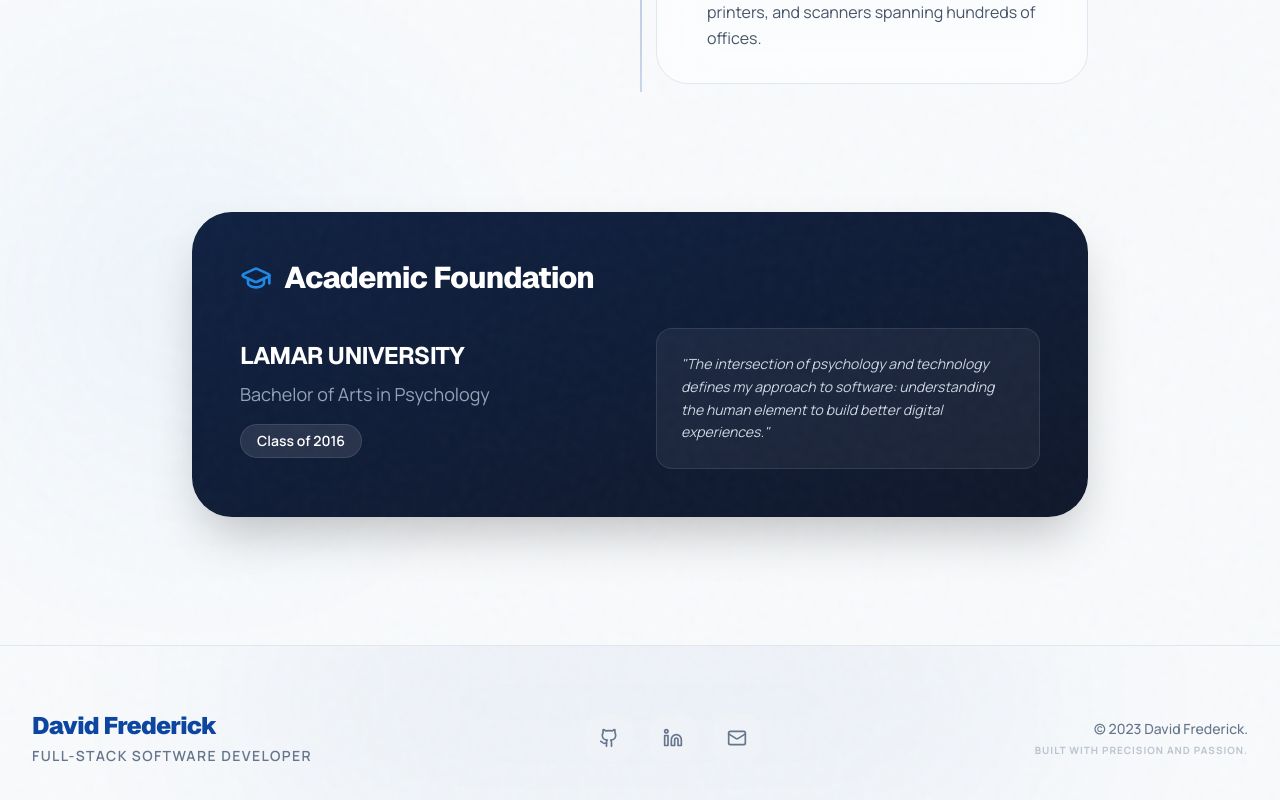
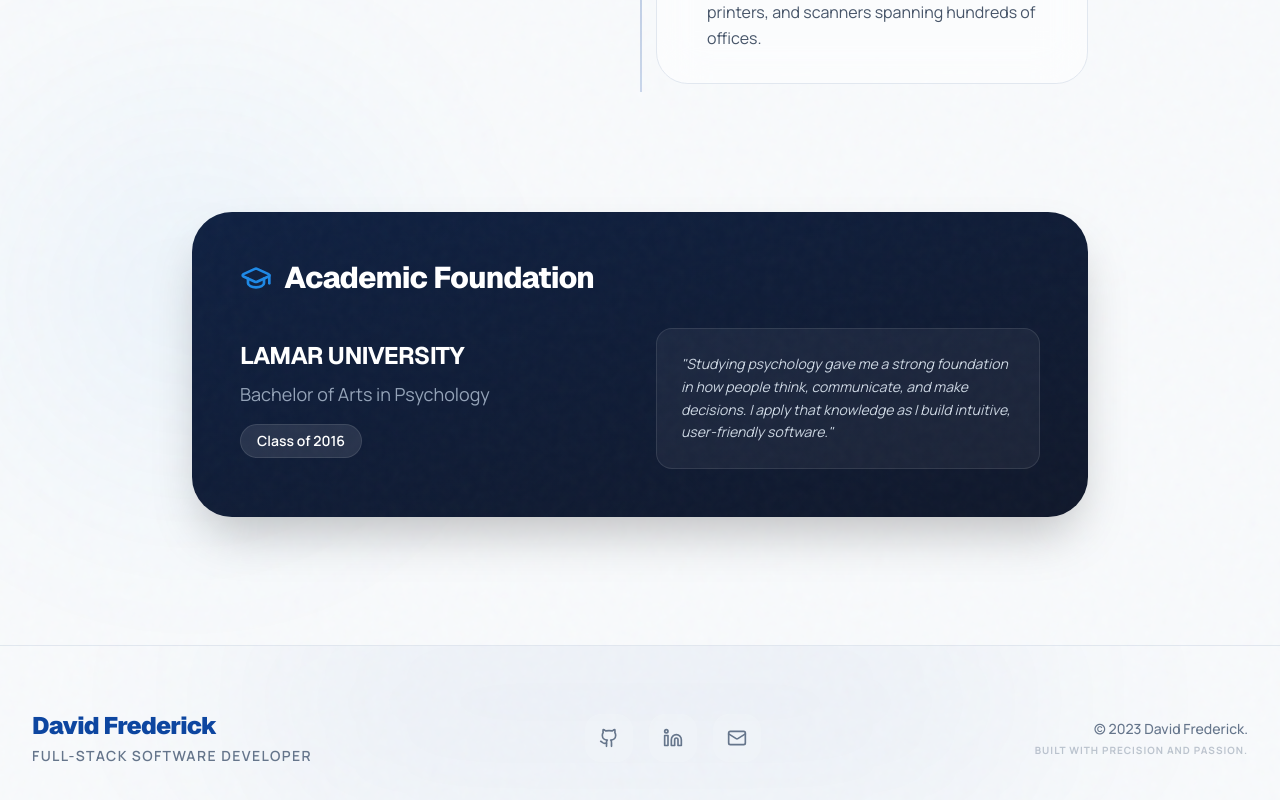
Before and after one commit to david-r-frederick/portfolio, a React (Vite) app: page /experience in a window 1280 px wide. Shown: the part 1750-2550 px from the top of the page. Built offline with nearby package versions, Linux system fonts and the light colour scheme.

Commit message:
Minor update in Experience

```diff
--- a/src/pages/Experience.tsx
+++ b/src/pages/Experience.tsx
@@ -128,7 +128,8 @@ export const Experience = () => {
                 </div>
               </div>
               <div className="p-6 rounded-2xl bg-white/5 border border-white/10 text-slate-300 text-sm leading-relaxed italic">
-                "The intersection of psychology and technology defines my approach to software: understanding the human element to build better digital experiences."
+                "Studying psychology gave me a strong foundation in how people think, communicate,
+                and make decisions. I apply that knowledge as I build intuitive, user-friendly software."
               </div>
             </div>
           </motion.div>
```
